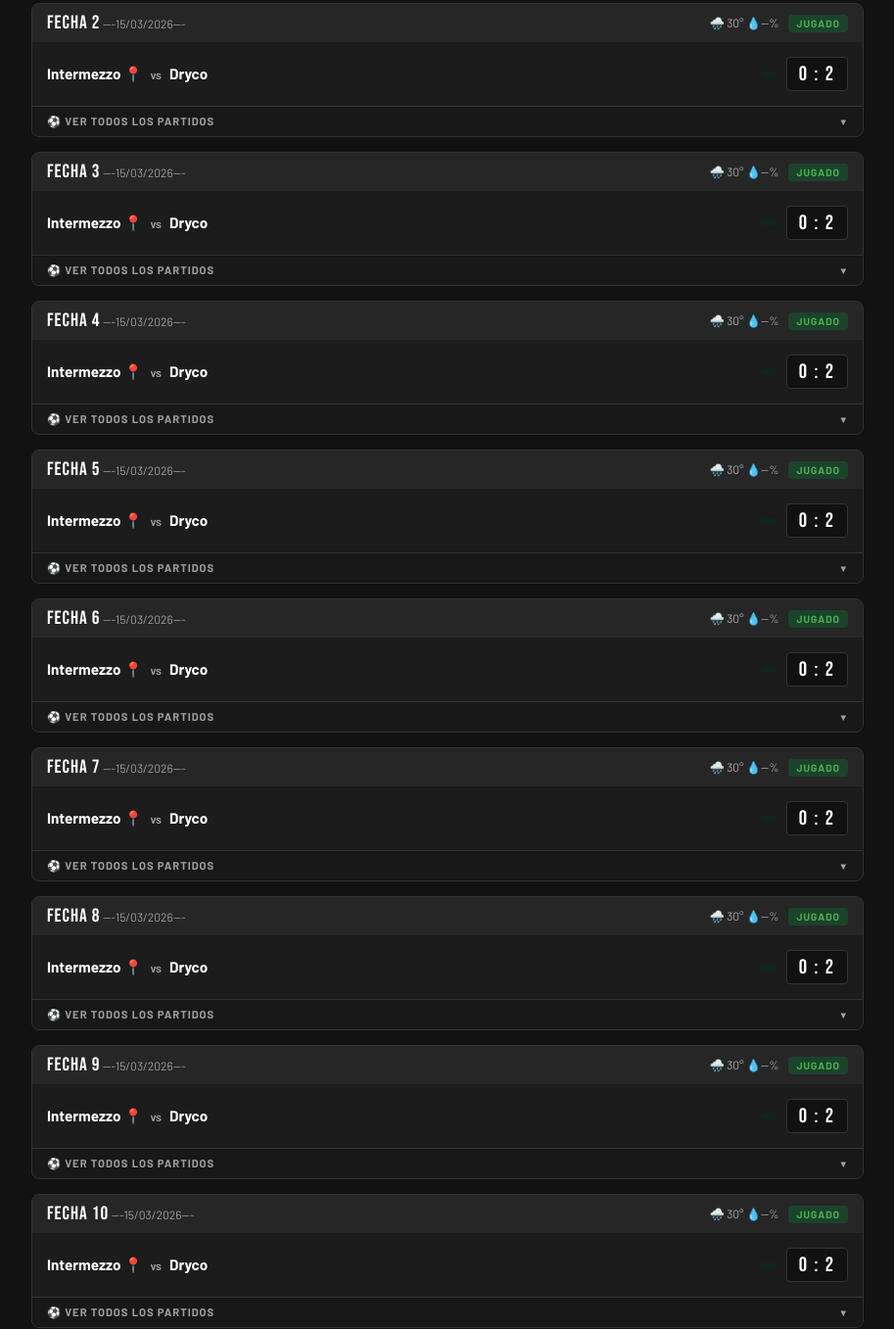
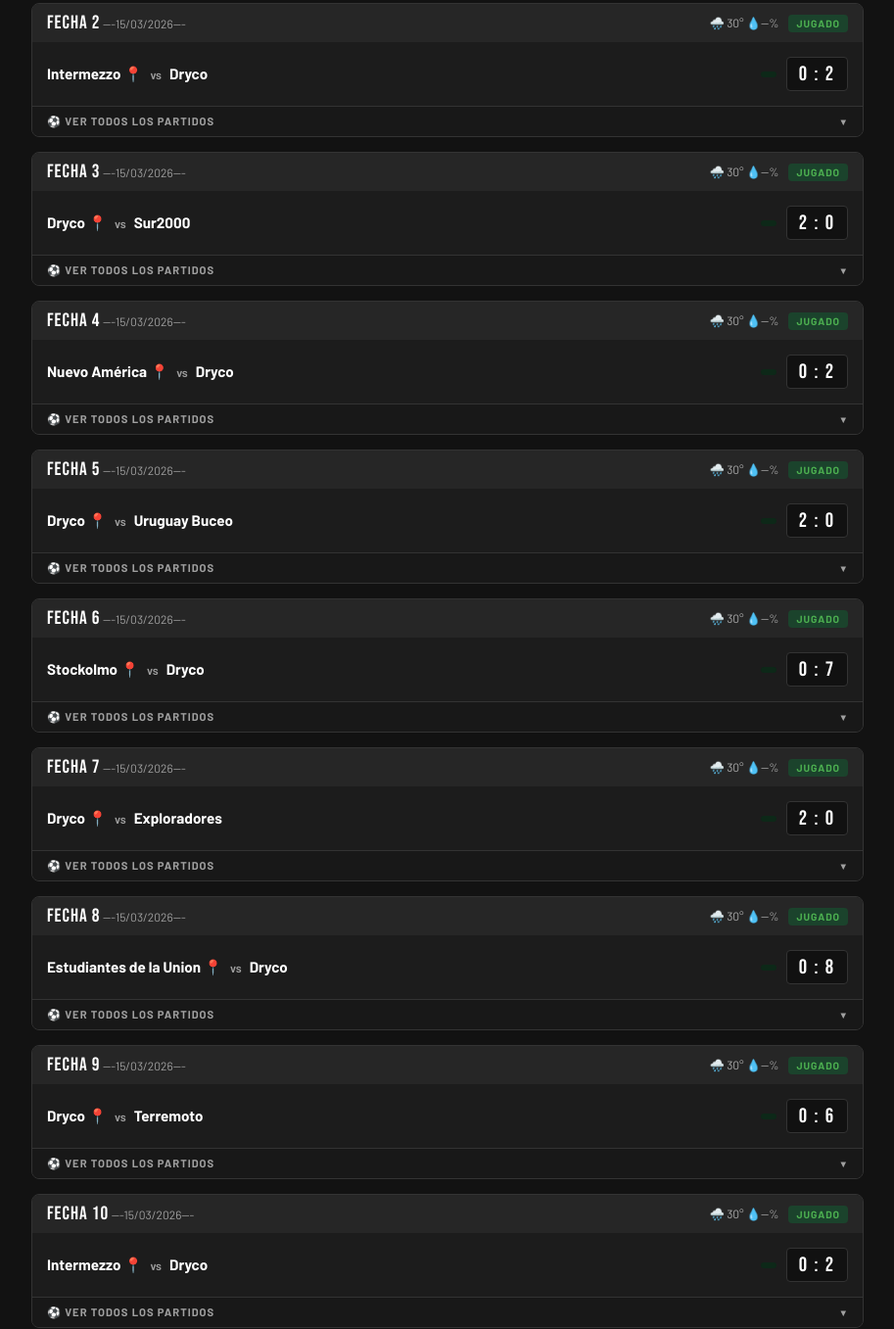
Before and after one commit to RicardoLlorente/dryco_2020, a plain HTML site: page index.html in a window 1280 px wide. Shown: the part 637-1994 px from the top of the page at 98% size, without its empty margins (183-1096 px from the left). Drawn offline with Linux system fonts and the light colour scheme.

Commit message:
Actualizado Liga hasta fecha 9

```diff
--- a/index.html
+++ b/index.html
@@ -143,11 +143,11 @@
 
         <div class="card-body">
             <div class="teams-info">
-                <strong>Intermezzo</strong> 📍 <span class="vs">vs</span> <strong>Dryco</strong>
+                <strong>Dryco</strong> 📍 <span class="vs">vs</span> <strong>Sur2000</strong>
             </div>
             <div class="score-box">
                 <span class="score-badge"></span>
-                <div class="score-numbers">0 : 2</div>
+                <div class="score-numbers">2 : 0</div>
             </div>
         </div>
       <div class="card-footer">
@@ -172,7 +172,7 @@
 
         <div class="card-body">
             <div class="teams-info">
-                <strong>Intermezzo</strong> 📍 <span class="vs">vs</span> <strong>Dryco</strong>
+                <strong>Nuevo América</strong> 📍 <span class="vs">vs</span> <strong>Dryco</strong>
             </div>
             <div class="score-box">
                 <span class="score-badge"></span>
@@ -201,11 +201,11 @@
 
         <div class="card-body">
             <div class="teams-info">
-                <strong>Intermezzo</strong> 📍 <span class="vs">vs</span> <strong>Dryco</strong>
+                <strong>Dryco</strong> 📍 <span class="vs">vs</span> <strong>Uruguay Buceo</strong>
             </div>
             <div class="score-box">
                 <span class="score-badge"></span>
-                <div class="score-numbers">0 : 2</div>
+                <div class="score-numbers">2 : 0</div>
             </div>
         </div>
       <div class="card-footer">
@@ -230,11 +230,11 @@
 
         <div class="card-body">
             <div class="teams-info">
-                <strong>Intermezzo</strong> 📍 <span class="vs">vs</span> <strong>Dryco</strong>
+                <strong>Stockolmo</strong> 📍 <span class="vs">vs</span> <strong>Dryco</strong>
             </div>
             <div class="score-box">
                 <span class="score-badge"></span>
-                <div class="score-numbers">0 : 2</div>
+                <div class="score-numbers">0 : 7</div>
             </div>
         </div>
       <div class="card-footer">
@@ -259,11 +259,11 @@
 
         <div class="card-body">
             <div class="teams-info">
-                <strong>Intermezzo</strong> 📍 <span class="vs">vs</span> <strong>Dryco</strong>
+                <strong>Dryco</strong> 📍 <span class="vs">vs</span> <strong>Exploradores</strong>
             </div>
             <div class="score-box">
                 <span class="score-badge"></span>
-                <div class="score-numbers">0 : 2</div>
+                <div class="score-numbers">2 : 0</div>
             </div>
         </div>
       <div class="card-footer">
@@ -288,11 +288,11 @@
 
         <div class="card-body">
             <div class="teams-info">
-                <strong>Intermezzo</strong> 📍 <span class="vs">vs</span> <strong>Dryco</strong>
+                <strong>Estudiantes de la Union</strong> 📍 <span class="vs">vs</span> <strong>Dryco</strong>
             </div>
             <div class="score-box">
                 <span class="score-badge"></span>
-                <div class="score-numbers">0 : 2</div>
+                <div class="score-numbers">0 : 8</div>
             </div>
         </div>
       <div class="card-footer">
@@ -317,11 +317,11 @@
 
         <div class="card-body">
             <div class="teams-info">
-                <strong>Intermezzo</strong> 📍 <span class="vs">vs</span> <strong>Dryco</strong>
+                <strong>Dryco</strong> 📍 <span class="vs">vs</span> <strong>Terremoto</strong>
             </div>
             <div class="score-box">
                 <span class="score-badge"></span>
-                <div class="score-numbers">0 : 2</div>
+                <div class="score-numbers">0 : 6</div>
             </div>
         </div>
       <div class="card-footer">
```
